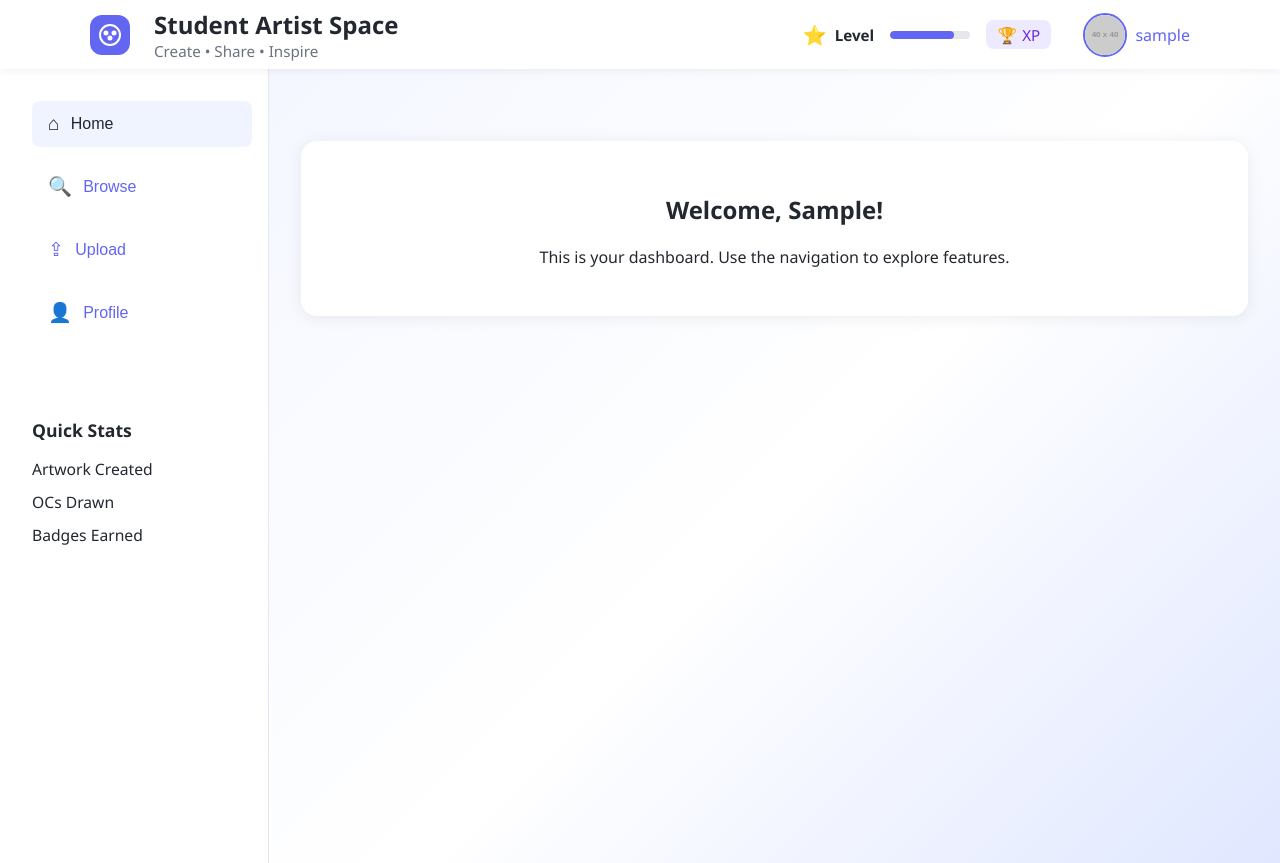
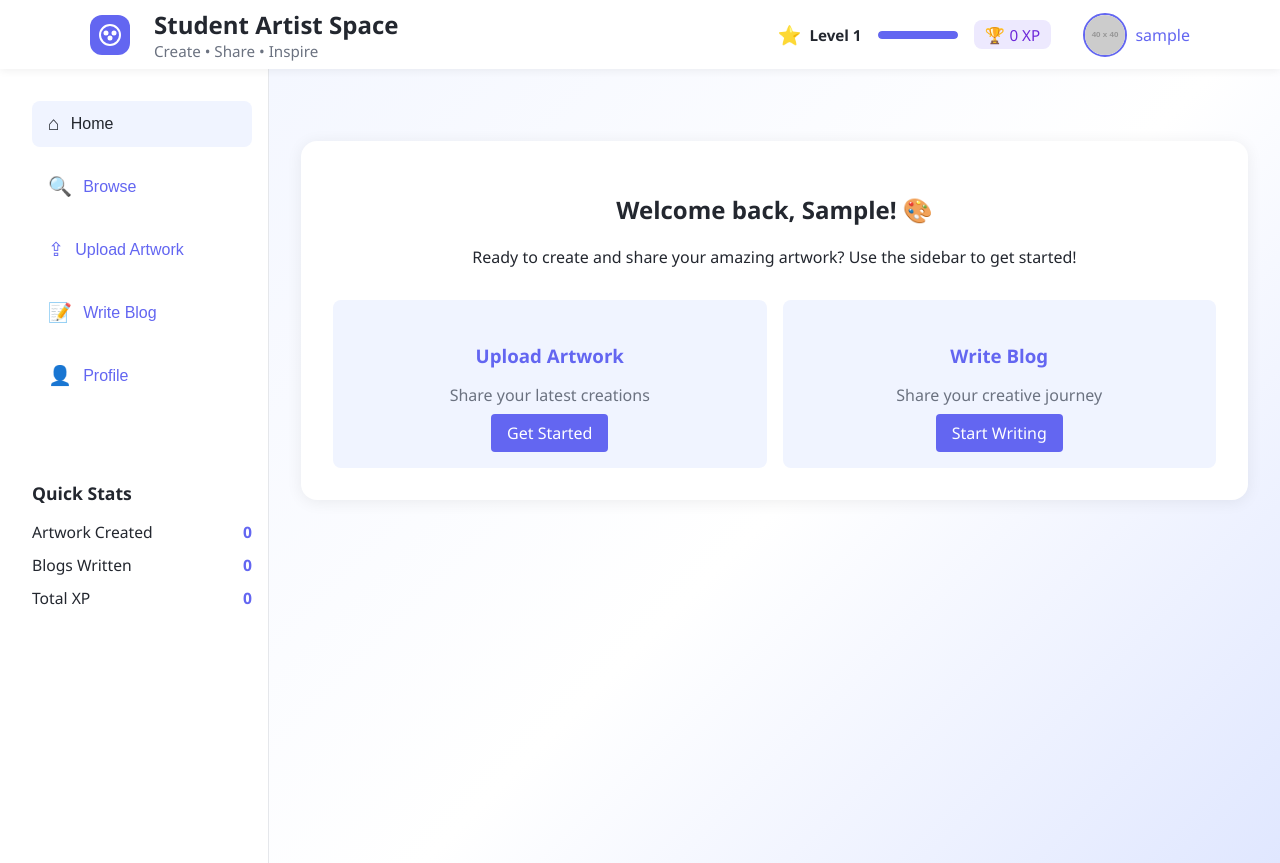
Before and after one commit to KobeVLM/StARS, a Django app: template stars_project/templates/accounts/landingpage.html in a window 1280 px wide. Run offline with Django 5.2, Linux system fonts and the light colour scheme; the template is opened without the code that fills it, so the values that code supplies are empty; the visitor is signed in with stand-in values (Sample User, id 1); grey boxes labelled with a size stand in for pictures from a placeholder-image service; some libraries are stand-ins or nearby versions.

Commit message:
feat: add landing page and update redirection logic for authenticated users

```diff
--- a/stars_project/accounts/urls.py
+++ b/stars_project/accounts/urls.py
@@ -9,5 +9,7 @@
     path('logout/', views.logout_view, name='logout'),
     path('artworks/', views.upload_artwork, name='artworks'),
     path('blogs/', views.create_blog, name='blogs'),
+    path('landing/', views.landing_page, name='landing'),
+
     # path('comments/', views.add_comment, name='comments'),
 ]
--- a/stars_project/stars/urls.py
+++ b/stars_project/stars/urls.py
@@ -19,8 +19,11 @@
 from django.shortcuts import redirect
 
 def home_redirect(request):
-    """Redirect home page to accounts login"""
-    return redirect('accounts:login')
+    """Redirect home page to landing page"""
+    if request.user.is_authenticated:
+        return redirect('accounts:landing')
+    else:
+        return redirect('accounts:login')
 
 urlpatterns = [
     path('', home_redirect, name='home'),
--- a/stars_project/templates/accounts/landingpage.html
+++ b/stars_project/templates/accounts/landingpage.html
@@ -2,10 +2,10 @@
 <!DOCTYPE html>
 <html lang="en">
   <head>
-    <meta charset="UTF-8">
+    <meta charset="UTF-8" />
     <title>Student Artist Space</title>
-    <meta name="viewport" content="width=device-width, initial-scale=1.0">
-    <link rel="stylesheet" href="{% static 'landingpage.css' %}">
+    <meta name="viewport" content="width=device-width, initial-scale=1.0" />
+    <link rel="stylesheet" href="{% static 'landingpage.css' %}" />
   </head>
   <body>
     <!-- Top Navigation -->
@@ -14,11 +14,25 @@
         <div class="nav-left">
           <div class="logo-bg">
             <!-- Palette SVG icon -->
-                    <svg width="24" height="24" fill="none" stroke="#fff" stroke-width="2" viewBox="0 0 24 24">
-                        <circle cx="12" cy="12" r="10" stroke="#fff" stroke-width="2" fill="#6366f1"/>
-                        <circle cx="8" cy="10" r="1.5" fill="#fff"/>
-                        <circle cx="16" cy="10" r="1.5" fill="#fff"/>
-                        <circle cx="12" cy="15" r="1.5" fill="#fff"/>
+            <svg
+              width="24"
+              height="24"
+              fill="none"
+              stroke="#fff"
+              stroke-width="2"
+              viewBox="0 0 24 24"
+            >
+              <circle
+                cx="12"
+                cy="12"
+                r="10"
+                stroke="#fff"
+                stroke-width="2"
+                fill="#6366f1"
+              />
+              <circle cx="8" cy="10" r="1.5" fill="#fff" />
+              <circle cx="16" cy="10" r="1.5" fill="#fff" />
+              <circle cx="12" cy="15" r="1.5" fill="#fff" />
             </svg>
           </div>
           <div>
@@ -29,14 +43,19 @@
         <div class="nav-right">
           <div class="user-level">
             <span class="star">&#11088;</span>
-                    <span class="level-label">Level {{ level }}</span>
+            <span class="level-label">Level {{ level|default:1 }}</span>
             <div class="progress-bar">
-                        <div class="progress-fill" style="width: 80%;"></div>
+              <div
+                class="progress-fill"
+                style="width: {% widthratio level 10 100 %}%;"
+              ></div>
             </div>
-                    <span class="badge"><span class="trophy">&#127942;</span> {{ xp }} XP</span>
+            <span class="badge"
+              ><span class="trophy">&#127942;</span> {{ xp|default:0 }} XP</span
+            >
           </div>
           <div class="user-menu">
-                    <img src="https://placehold.co/40x40" alt="Avatar" class="avatar">
+            <img src="https://placehold.co/40x40" alt="Avatar" class="avatar" />
             <span class="username">{{ user.username }}</span>
             <div class="dropdown-menu">
               <a href="#">Profile</a>
@@ -48,6 +67,27 @@
       </div>
     </header>
 
+    <!-- Django Messages -->
+    {% if messages %}
+    <div class="messages" style="padding: 1rem 2rem; background: #f0f4ff">
+      {% for message in messages %}
+      <div
+        class="alert alert-{{ message.tags }}"
+        style="
+          padding: 0.75rem 1rem;
+          margin-bottom: 0.5rem;
+          border-radius: 4px;
+          background: #d1fae5;
+          color: #065f46;
+          border: 1px solid #a7f3d0;
+        "
+      >
+        {{ message }}
+      </div>
+      {% endfor %}
+    </div>
+    {% endif %}
+
     <div class="layout-flex">
       <!-- Mobile Navigation -->
       <nav class="mobile-nav">
@@ -55,11 +95,14 @@
           <span class="nav-icon">&#8962;</span>
           <span class="nav-label">Home</span>
         </button>
-            <button class="nav-btn">
+        <button class="nav-btn" onclick="window.location.href='#'">
           <span class="nav-icon">&#128269;</span>
           <span class="nav-label">Browse</span>
         </button>
-            <button class="nav-btn">
+        <button
+          class="nav-btn"
+          onclick="window.location.href='{% url 'accounts:artworks' %}'"
+        >
           <span class="nav-icon">&#8682;</span>
           <span class="nav-label">Upload</span>
         </button>
@@ -73,28 +116,41 @@
       <aside class="sidebar">
         <nav class="sidebar-nav">
           <button class="sidebar-btn active">
-                    <span class="sidebar-icon">&#8962;</span>Home</button>
+            <span class="sidebar-icon">&#8962;</span>Home
+          </button>
           <button class="sidebar-btn">
-                    <span class="sidebar-icon">&#128269;</span> Browse </button>
+            <span class="sidebar-icon">&#128269;</span> Browse
+          </button>
+          <button
+            class="sidebar-btn"
+            onclick="window.location.href='{% url 'accounts:artworks' %}'"
+          >
+            <span class="sidebar-icon">&#8682;</span> Upload Artwork
+          </button>
+          <button
+            class="sidebar-btn"
+            onclick="window.location.href='{% url 'accounts:blogs' %}'"
+          >
+            <span class="sidebar-icon">&#128221;</span> Write Blog
+          </button>
           <button class="sidebar-btn">
-                    <span class="sidebar-icon">&#8682;</span> Upload</button>
-                <button class="sidebar-btn">
-                    <span class="sidebar-icon">&#128100;</span> Profile </button>
+            <span class="sidebar-icon">&#128100;</span> Profile
+          </button>
         </nav>
         <div class="quick-stats">
           <h3>Quick Stats</h3>
           <div class="stats-list">
             <div class="stat-row">
               <span>Artwork Created</span>
-                        <span class="stat-value">{{ artwork_created }}</span>
+              <span class="stat-value">{{ artwork_created|default:0 }}</span>
             </div>
             <div class="stat-row">
-                        <span>OCs Drawn</span>
-                        <span class="stat-value">{{ ocs_drawn }}</span>
+              <span>Blogs Written</span>
+              <span class="stat-value">{{ blogs_written|default:0 }}</span>
             </div>
             <div class="stat-row">
-                        <span>Badges Earned</span>
-                        <span class="stat-value"></span>
+              <span>Total XP</span>
+              <span class="stat-value">{{ xp|default:0 }}</span>
             </div>
           </div>
         </div>
@@ -104,8 +160,71 @@
       <main class="main-content">
         <!-- Replace this with your page content -->
         <div class="content-placeholder">
-                <h2>Welcome, {{ user.first_name|default:user.username }}!</h2>
-                <p>This is your dashboard. Use the navigation to explore features.</p>
+          <h2>Welcome back, {{ user.first_name|default:user.username }}! 🎨</h2>
+          <p>
+            Ready to create and share your amazing artwork? Use the sidebar to
+            get started!
+          </p>
+
+          <div
+            style="
+              margin-top: 2rem;
+              display: grid;
+              grid-template-columns: repeat(auto-fit, minmax(200px, 1fr));
+              gap: 1rem;
+            "
+          >
+            <div
+              style="
+                background: #f0f4ff;
+                padding: 1.5rem;
+                border-radius: 0.5rem;
+                text-align: center;
+              "
+            >
+              <h3 style="color: #6366f1; margin-bottom: 0.5rem">
+                Upload Artwork
+              </h3>
+              <p style="margin-bottom: 1rem; color: #6b7280">
+                Share your latest creations
+              </p>
+              <a
+                href="{% url 'accounts:artworks' %}"
+                style="
+                  background: #6366f1;
+                  color: white;
+                  padding: 0.5rem 1rem;
+                  border-radius: 0.25rem;
+                  text-decoration: none;
+                "
+                >Get Started</a
+              >
+            </div>
+            <div
+              style="
+                background: #f0f4ff;
+                padding: 1.5rem;
+                border-radius: 0.5rem;
+                text-align: center;
+              "
+            >
+              <h3 style="color: #6366f1; margin-bottom: 0.5rem">Write Blog</h3>
+              <p style="margin-bottom: 1rem; color: #6b7280">
+                Share your creative journey
+              </p>
+              <a
+                href="{% url 'accounts:blogs' %}"
+                style="
+                  background: #6366f1;
+                  color: white;
+                  padding: 0.5rem 1rem;
+                  border-radius: 0.25rem;
+                  text-decoration: none;
+                "
+                >Start Writing</a
+              >
+            </div>
+          </div>
         </div>
       </main>
     </div>
```
Also changed, not shown: stars_project/accounts/views.py (+23 -1 lines). Lines whose indentation alone changed are shown as unchanged.
